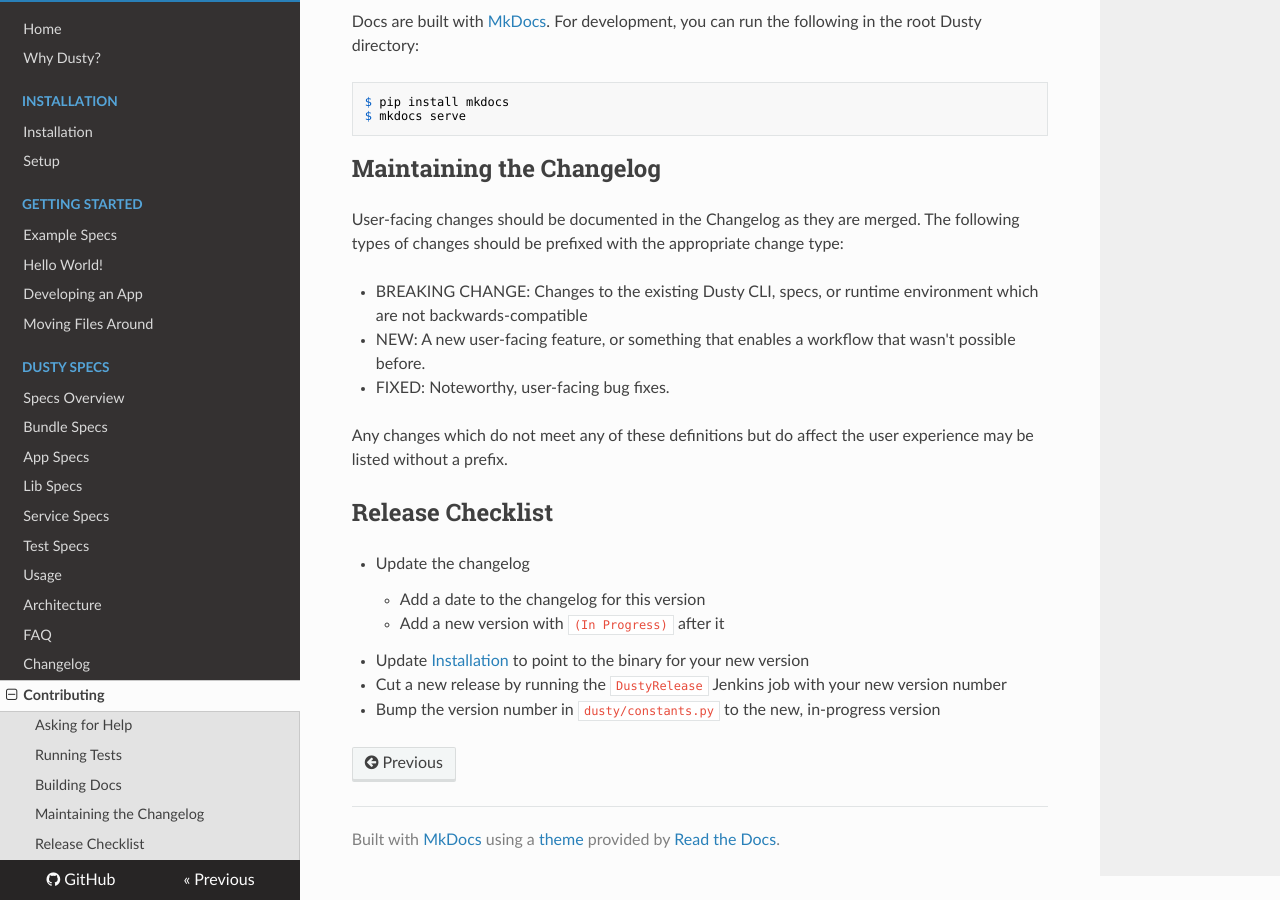
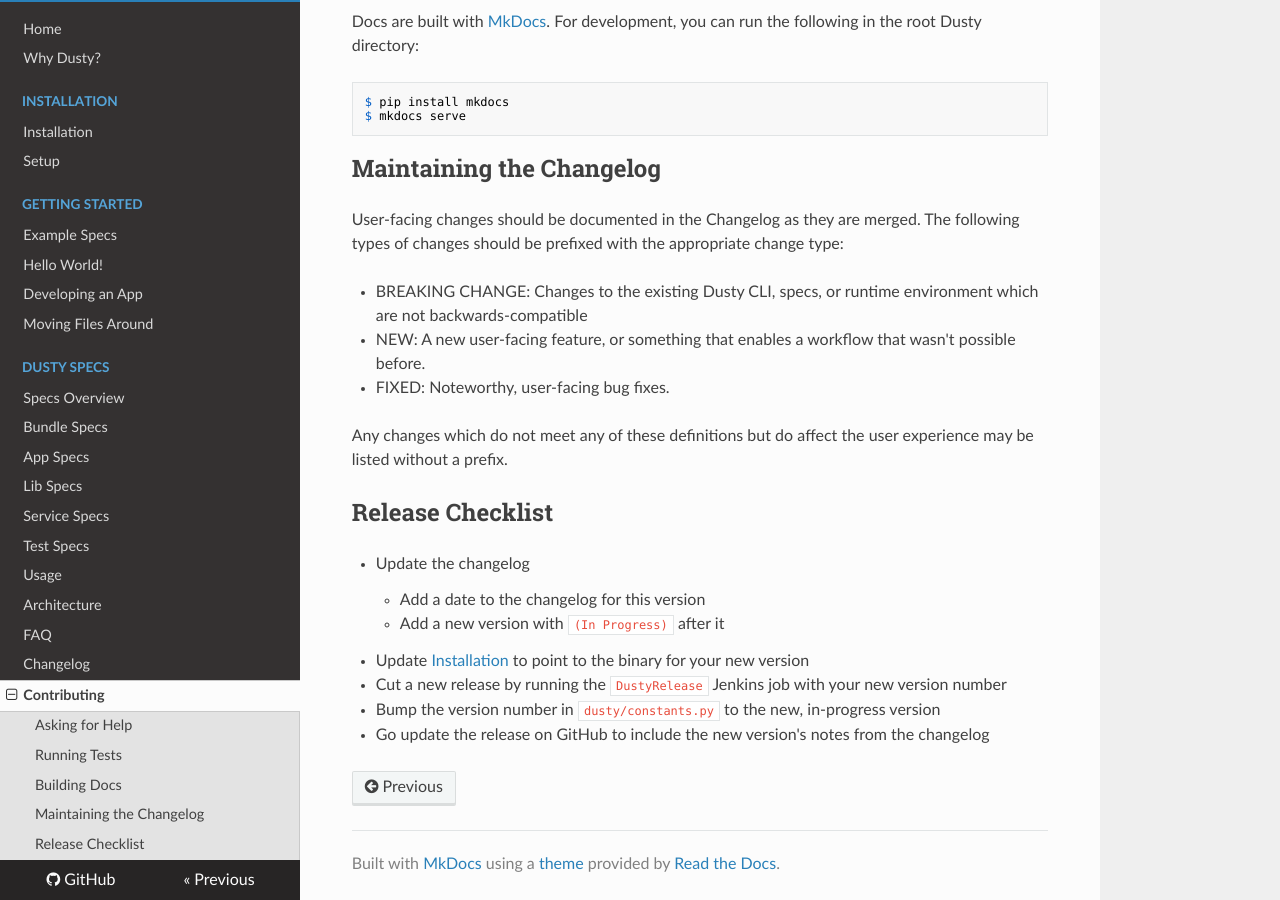
Before and after one commit to gamechanger/dusty, an MkDocs documentation site: the page built from docs/contributing.md, in a window 1280 px wide and 900 px high, scrolled down 710 px. Built offline with MkDocs 1.6.1, drawn with Linux system fonts in a browser that asks for light colours; nearby versions of some CDN libraries; old or Windows-style settings are respelled for this version of MkDocs.

Commit message:
Add release step to put the changelog in GitHub releases

```diff
--- a/docs/contributing.md
+++ b/docs/contributing.md
@@ -58,3 +58,5 @@ may be listed without a prefix.
 * Cut a new release by running the `DustyRelease` Jenkins job with your new version number
 
 * Bump the version number in `dusty/constants.py` to the new, in-progress version
+
+* Go update the release on GitHub to include the new version's notes from the changelog
```
